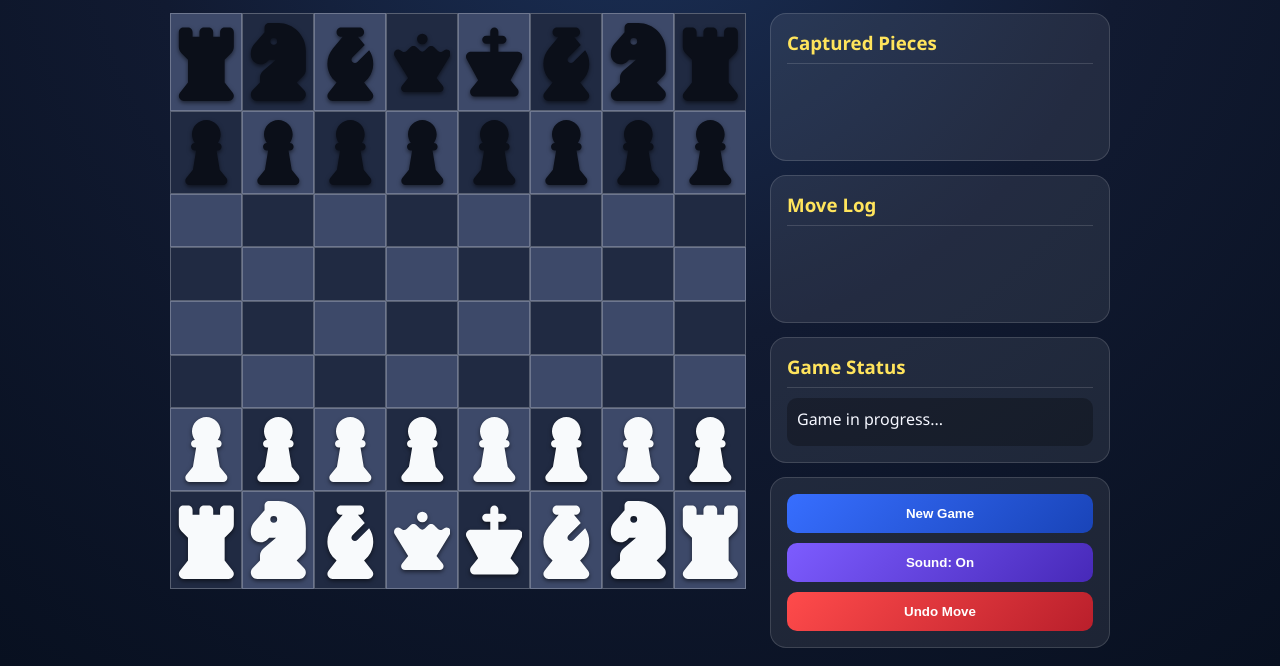
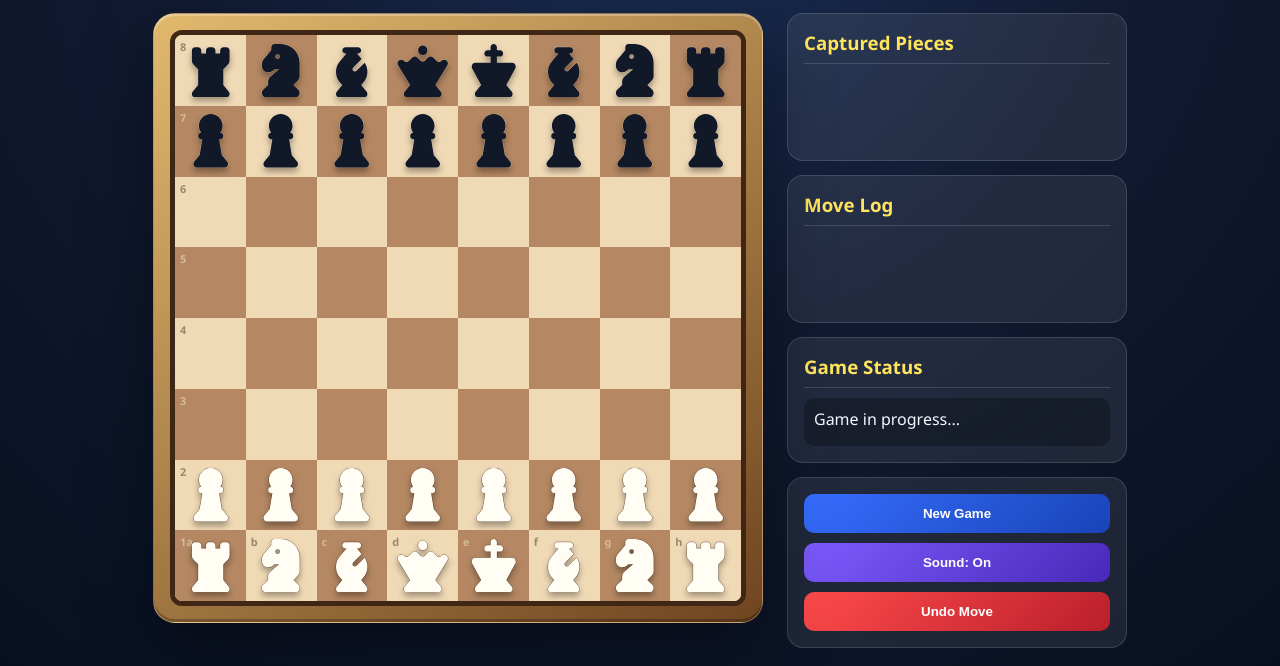
Before and after one commit to katuree/The-chess, a website: page normal-chess.html in a window 1280 px wide. Shown: the part 154-820 px from the top of the page. Drawn offline with Linux system fonts and the light colour scheme.

Commit message:
style: improve normal chess tiling

```diff
--- a/normal-chess.html
+++ b/normal-chess.html
@@ -15,18 +15,52 @@
     .turn-indicator { font-size:1.25rem; font-weight:800; }
     #current-player-name.white { color:#f8fafc; } #current-player-name.black { color:#9aa4b5; }
     .game-main { display:flex; gap:24px; justify-content:center; align-items:flex-start; }
-    .board-container { position:relative; }
-    .board { width:min(72vh,720px); height:min(72vh,720px); min-width:560px; min-height:560px; display:grid; grid-template-columns:repeat(8,1fr); grid-template-rows:repeat(8,1fr); }
-    .square { display:flex; align-items:center; justify-content:center; border:1px solid rgba(255,255,255,.25); cursor:pointer; position:relative; }
-    .light { background:#3d4969; } .dark { background:#202a42; }
-    .selected { outline:4px solid #ffe45c; outline-offset:-4px; }
-    .target::after,.capture::after { content:""; position:absolute; width:28%; height:28%; border-radius:50%; background:rgba(54,217,125,.75); }
-    .capture::after { width:80%; height:80%; border:4px solid rgba(255,87,87,.85); background:transparent; }
-    .last { box-shadow:inset 0 0 0 4px rgba(255,228,92,.35); }
-    .check { box-shadow:inset 0 0 0 5px rgba(255,87,87,.8); }
-    .chess-piece { width:92%; height:92%; display:grid; place-items:center; color:var(--piece-color); background:transparent; filter:drop-shadow(0 2px 2px rgba(0,0,0,.55)); position:relative; z-index:1; }
-    .piece-icon { width:88%; height:88%; fill:currentColor; stroke:none; pointer-events:none; }
-    .piece-white { --piece-color:#f8fafc; } .piece-black { --piece-color:#0b0f19; }
+    .board-container {
+      position:relative;
+      padding:16px;
+      border-radius:22px;
+      background:linear-gradient(145deg,#e1b96d,#6f4420);
+      border:1px solid rgba(255,255,255,.2);
+      box-shadow:0 24px 70px rgba(0,0,0,.42), inset 0 2px 0 rgba(255,255,255,.28), inset 0 -3px 0 rgba(0,0,0,.25);
+    }
+    .board {
+      width:min(72vh,720px);
+      height:min(72vh,720px);
+      min-width:560px;
+      min-height:560px;
+      display:grid;
+      grid-template-columns:repeat(8,1fr);
+      grid-template-rows:repeat(8,1fr);
+      border:5px solid #3f2615;
+      border-radius:12px;
+      overflow:hidden;
+      background:#f0d9b5;
+    }
+    .square { display:flex; align-items:center; justify-content:center; cursor:pointer; position:relative; overflow:hidden; }
+    .light { background:#f0d9b5; }
+    .dark { background:#b58863; }
+    .square::before {
+      content: attr(data-label);
+      position:absolute;
+      left:5px;
+      top:4px;
+      font-size:.68rem;
+      font-weight:900;
+      color:rgba(60,38,21,.46);
+      z-index:0;
+      pointer-events:none;
+    }
+    .dark::before { color:rgba(255,245,220,.46); }
+    .selected { outline:4px solid #ffd84d; outline-offset:-4px; }
+    .target::after,.capture::after { content:""; position:absolute; width:28%; height:28%; border-radius:50%; background:rgba(22,163,74,.55); z-index:1; }
+    .capture::after { width:82%; height:82%; border:5px solid rgba(220,38,38,.78); background:transparent; }
+    .last { box-shadow:inset 0 0 0 5px rgba(255,216,77,.45); }
+    .check { box-shadow:inset 0 0 0 6px rgba(220,38,38,.9); }
+    .chess-piece { width:84%; height:84%; display:grid; place-items:center; color:var(--piece-color); background:transparent; position:relative; z-index:2; transition:transform .12s ease, filter .12s ease; }
+    .square:hover .chess-piece { transform:translateY(-2px) scale(1.035); }
+    .piece-icon { width:90%; height:90%; fill:currentColor; stroke:var(--piece-stroke); stroke-width:10px; paint-order:stroke fill; pointer-events:none; filter:drop-shadow(0 4px 3px rgba(0,0,0,.34)); }
+    .piece-white { --piece-color:#fffdf4; --piece-stroke:rgba(60,38,21,.62); }
+    .piece-black { --piece-color:#111827; --piece-stroke:rgba(255,246,220,.34); }
     .sidebar { width:min(340px,100%); display:grid; gap:14px; }
     .section { background:rgba(255,255,255,.08); border:1px solid rgba(255,255,255,.14); border-radius:16px; padding:16px; }
     .section h3 { color:#ffe45c; margin-bottom:10px; padding-bottom:8px; border-bottom:1px solid rgba(255,255,255,.14); }
@@ -116,7 +150,7 @@
     function unlockAudio(){ if(!soundEnabled) return null; const C=window.AudioContext||window.webkitAudioContext; if(!C) return null; if(!audioCtx) audioCtx=new C(); if(audioCtx.state==='suspended') audioCtx.resume(); return audioCtx; }
     function tone(f,d=.08,type='sine'){ const ctx=unlockAudio(); if(!ctx) return; const o=ctx.createOscillator(), g=ctx.createGain(); o.type=type; o.frequency.value=f; g.gain.setValueAtTime(.0001,ctx.currentTime); g.gain.exponentialRampToValueAtTime(.05,ctx.currentTime+.01); g.gain.exponentialRampToValueAtTime(.0001,ctx.currentTime+d); o.connect(g).connect(ctx.destination); o.start(); o.stop(ctx.currentTime+d+.03); }
     function playSound(kind='move'){ if(!soundEnabled) return; if(kind==='capture'){tone(250,.1,'square'); setTimeout(()=>tone(170,.12,'triangle'),70);} else if(kind==='check'){tone(640,.1,'sawtooth'); setTimeout(()=>tone(780,.11,'sawtooth'),90);} else tone(380,.075,'sine'); }
-    function render(){ const board=document.getElementById('normal-board'); board.innerHTML=''; for(let r=0;r<8;r++) for(let c=0;c<8;c++){ const sq=document.createElement('div'); sq.className=`square ${(r+c)%2?'dark':'light'}`; const p=game.piece(r,c); if(p){ const span=document.createElement('span'); span.className=`chess-piece piece-${p.player} piece-${p.type}`; span.innerHTML=iconFor(p.type); span.title=`${p.player} ${p.type}`; sq.appendChild(span); } if(game.selected&&game.selected[0]===r&&game.selected[1]===c) sq.classList.add('selected'); if(game.targets.some(([tr,tc])=>tr===r&&tc===c)) sq.classList.add(game.piece(r,c)?'capture':'target'); if(game.lastMove&&(game.lastMove.from[0]===r&&game.lastMove.from[1]===c||game.lastMove.to[0]===r&&game.lastMove.to[1]===c)) sq.classList.add('last'); if(p&&p.type==='king'&&game.checkPlayer===p.player) sq.classList.add('check'); sq.addEventListener('click',()=>clickSquare(r,c)); board.appendChild(sq); }
+    function render(){ const board=document.getElementById('normal-board'); board.innerHTML=''; for(let r=0;r<8;r++) for(let c=0;c<8;c++){ const sq=document.createElement('div'); sq.className=`square ${(r+c)%2?'dark':'light'}`; sq.dataset.label=(c===0?8-r:'')+(r===7?'abcdefgh'[c]:''); const p=game.piece(r,c); if(p){ const span=document.createElement('span'); span.className=`chess-piece piece-${p.player} piece-${p.type}`; span.innerHTML=iconFor(p.type); span.title=`${p.player} ${p.type}`; sq.appendChild(span); } if(game.selected&&game.selected[0]===r&&game.selected[1]===c) sq.classList.add('selected'); if(game.targets.some(([tr,tc])=>tr===r&&tc===c)) sq.classList.add(game.piece(r,c)?'capture':'target'); if(game.lastMove&&(game.lastMove.from[0]===r&&game.lastMove.from[1]===c||game.lastMove.to[0]===r&&game.lastMove.to[1]===c)) sq.classList.add('last'); if(p&&p.type==='king'&&game.checkPlayer===p.player) sq.classList.add('check'); sq.addEventListener('click',()=>clickSquare(r,c)); board.appendChild(sq); }
       const name=document.getElementById('current-player-name'); name.textContent=cap(game.current); name.className=game.current; document.getElementById('turn-counter').textContent=`Move: ${Math.floor(game.turn/2)+1}`; document.getElementById('captured-pieces').innerHTML=game.captured.map(p=>`<span class="chess-piece piece-${p.player}" style="display:inline-grid;width:28px;height:28px" title="${p.player} ${p.type}">${iconFor(p.type)}</span>`).join(''); document.getElementById('move-log').innerHTML=game.log.map((m,i)=>`<div>${i+1}. ${cap(m.player)} ${m.text}</div>`).join(''); document.getElementById('game-status').textContent=game.gameOver?`Checkmate! ${cap(game.current==='white'?'black':'white')} wins.`:game.checkPlayer?`Check! ${cap(game.checkPlayer)} king is under attack.`:'Game in progress...'; document.getElementById('undo-btn').disabled=!(game.undoStack&&game.undoStack.length); document.getElementById('sound-btn').textContent=soundEnabled?'Sound: On':'Sound: Off'; }
     function clickSquare(r,c){ unlockAudio(); if(game.gameOver) return; const p=game.piece(r,c); if(game.selected){ const [sr,sc]=game.selected; if(game.targets.some(([tr,tc])=>tr===r&&tc===c)){ game.move(sr,sc,r,c); game.selected=null; game.targets=[]; render(); return; } game.selected=null; game.targets=[]; } if(p&&p.player===game.current){ game.selected=[r,c]; game.targets=game.moves(r,c); } render(); }
     document.getElementById('new-game-btn').addEventListener('click',()=>{ game.newGame(); render(); });
--- a/scripts/verify.js
+++ b/scripts/verify.js
@@ -60,6 +60,9 @@ const normalScripts = [...normalHtml.matchAll(/<script[^>]*>([\s\S]*?)<\/script>
 assert(normalHtml.includes('id="normal-board"'), 'Normal chess page should have its own board');
 assert(normalHtml.includes('[Normal Chess] boot ok'), 'Normal chess page should have boot marker');
 assert(normalHtml.includes('class NormalChessGame'), 'Normal chess page should have a separate normal chess game engine');
+assert(normalHtml.includes('background:#f0d9b5') && normalHtml.includes('background:#b58863'), 'Normal chess board should use cleaner classic tile colors');
+assert(normalHtml.includes('data-label'), 'Normal chess board should show coordinate labels on edge tiles');
+assert(normalHtml.includes('paint-order:stroke fill'), 'Normal chess pieces should have readable outlined silhouettes');
 assert(normalHtml.includes('href="./index.html"') && normalHtml.includes('href="./four-player.html"'), 'Normal chess page should link back to chooser and 4-player page');
 assert(normalScripts.length === 1, 'Expected one normal chess script block');
 
```
